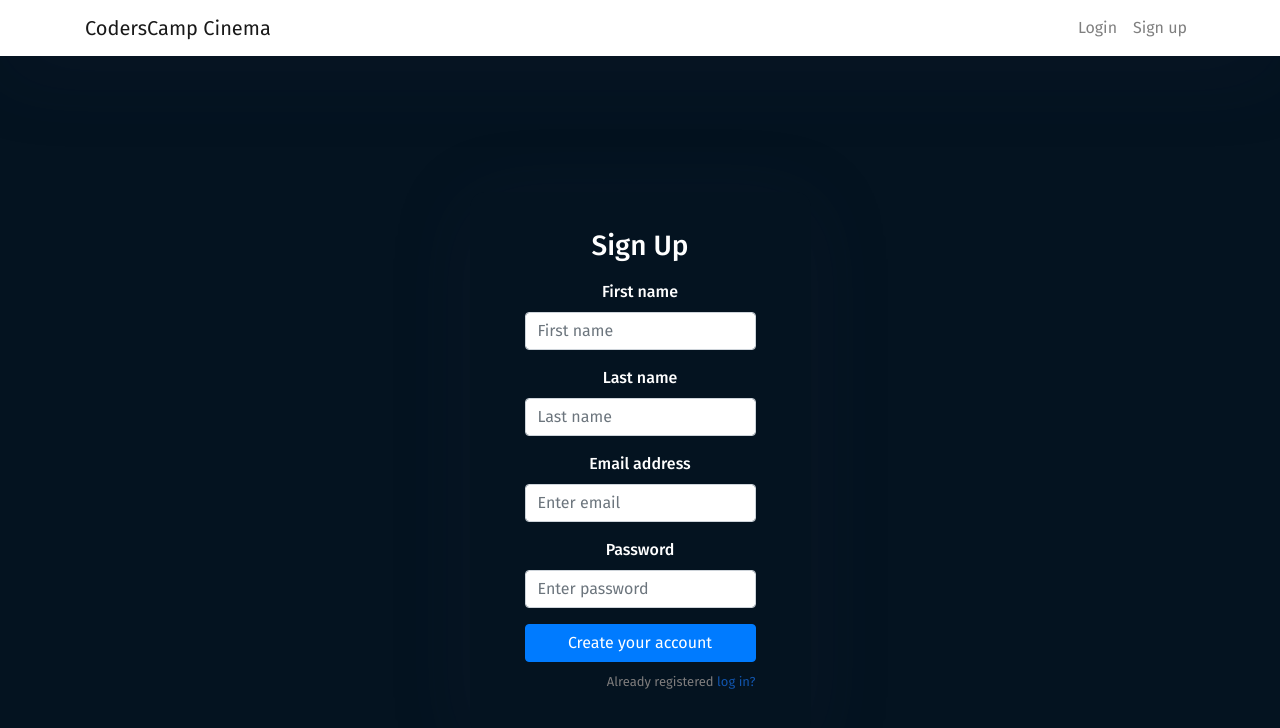
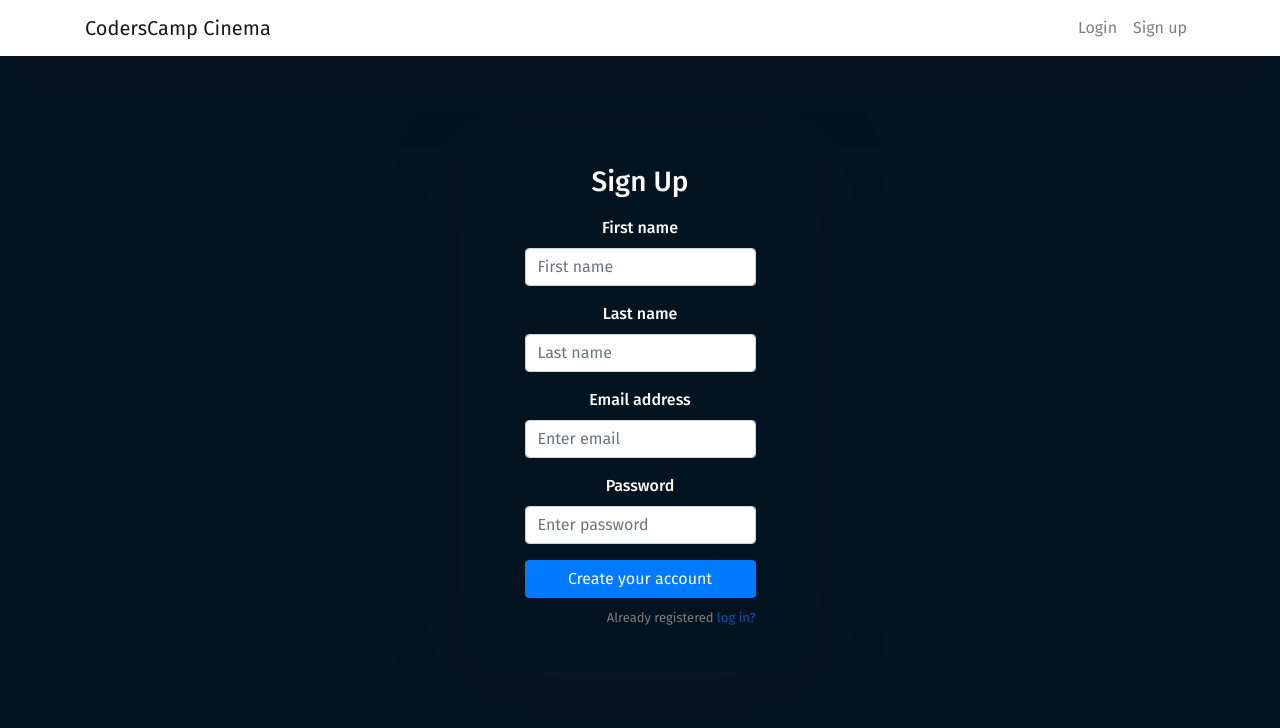
Before and after one commit to purpurovvy/CC.2019.CinemaApp, a React (Create React App) app in the folder client/: page /sign-up in a window 1280 px wide. Shown: the top 728 px of the page. Built offline with nearby package versions, Linux system fonts and the light colour scheme.

Commit message:
css adjustments

```diff
--- a/client/src/App.js
+++ b/client/src/App.js
@@ -1,7 +1,7 @@
 import React from 'react';
 import '../node_modules/bootstrap/dist/css/bootstrap.min.css';
 import './App.css';
-import { BrowserRouter as Router, Switch, Route, Link } from "react-router-dom";
+import { BrowserRouter, Router, Switch, Route, Link } from "react-router-dom";
 
 import Login from "./components/login";
 import SignUp from "./components/signup";
@@ -12,7 +12,7 @@
 render() {
   return (
 
-    <Router>
+    <BrowserRouter>
     <div className="App">
       <nav className="navbar navbar-expand-lg navbar-light fixed-top">
         <div className="container">
@@ -31,15 +31,15 @@
       </nav>
 
     <div className="cinemaContainer">
-
-      <div className="mainContent"><Route exact path='/' component={Home} /></div>
-      <div className="authPanel"><Route path="/sign-in" component={Login} />
-      <Route path="/sign-up" component={SignUp} /></div>
-
+      <Switch>
+      <Route exact path='/' component={Home} />
+      <Route path="/sign-in" component={Login} />
+      <Route path="/sign-up" component={SignUp} />
+      </Switch>
     </div>
 
     </div>
-  </Router>
+  </BrowserRouter>
   );
 }
 }
--- a/client/src/components/home.js
+++ b/client/src/components/home.js
@@ -1,9 +1,9 @@
 import React, { Component } from "react";
-
+import "../App.css";
 export default class Home extends Component {
     render() {
         return (
-         <div>
+         <div className="mainContent">
                 <h3>Hello there in best cinema ever !! :)</h3>
 
          </div>
--- a/client/src/components/login.js
+++ b/client/src/components/login.js
@@ -1,6 +1,6 @@
 import React, { Component } from "react";
 import cinemaAPI from "../api/cinemaAPI";
-
+import "../App.css";
 export default class Login extends Component {
 
     state = {
@@ -38,7 +38,7 @@
 
     render() {
         return (
-            <div>
+            <div className="authPanel">
             <form onSubmit={this.onFormSubmit}>
                 <h3>Sign In</h3>
 
--- a/client/src/components/signup.js
+++ b/client/src/components/signup.js
@@ -1,6 +1,6 @@
 import React, { Component } from "react";
 import cinemaAPI from "../api/cinemaAPI"; //it's an AXIOS with const parameters for cinema servers
-
+import "../App.css";
 export default class SignUp extends Component {
     state = {
         firstName:'',
@@ -41,7 +41,7 @@
 
     render() {
         return (
-
+            <div className="authPanel">
             <form onSubmit={this.onFormSubmit}>
                 <h3>Sign Up</h3>
 
@@ -70,7 +70,7 @@
                     Already registered <a href="sign-in">log in?</a>
                 </p>
             </form>
-
+            </div>
         );
     }
 }
```
